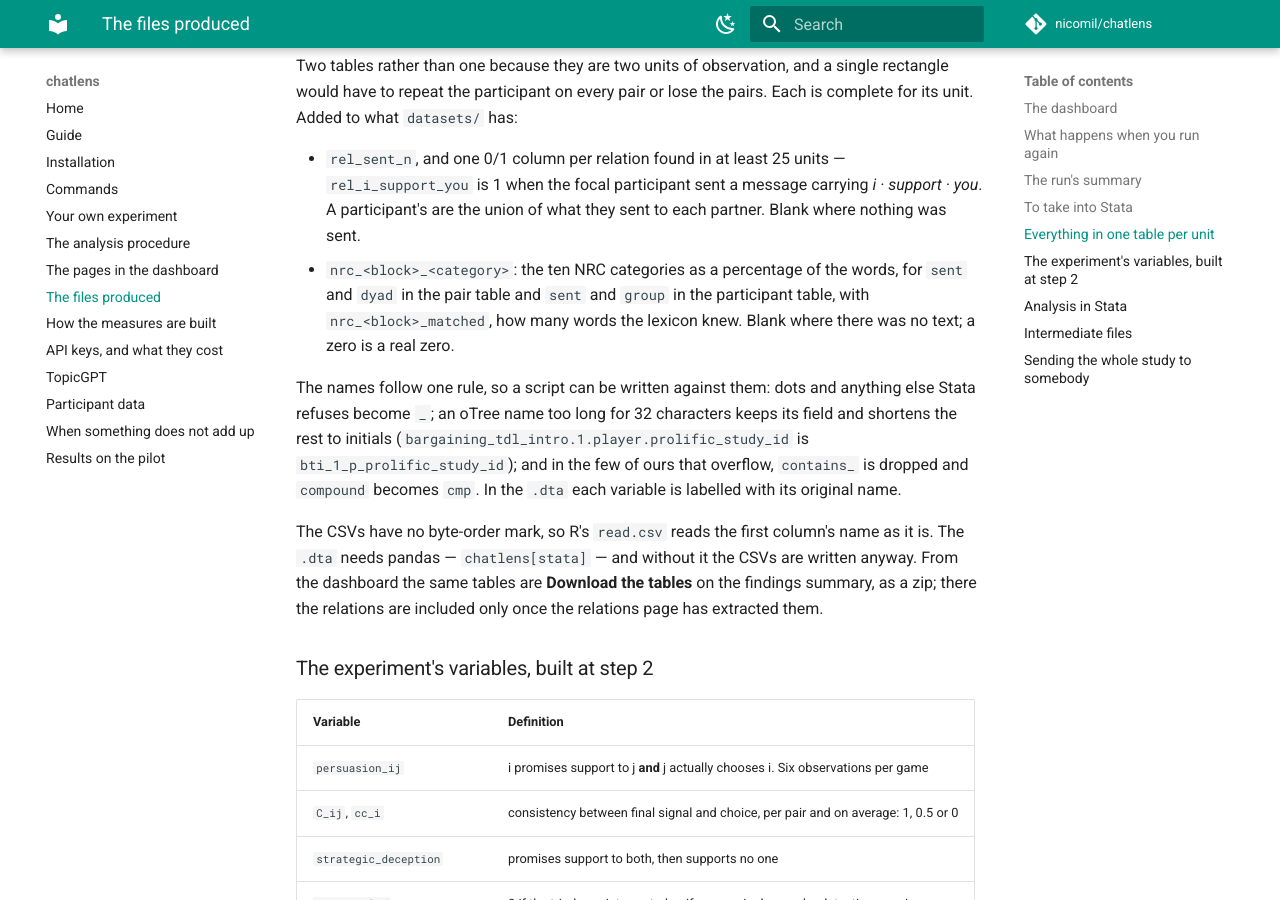
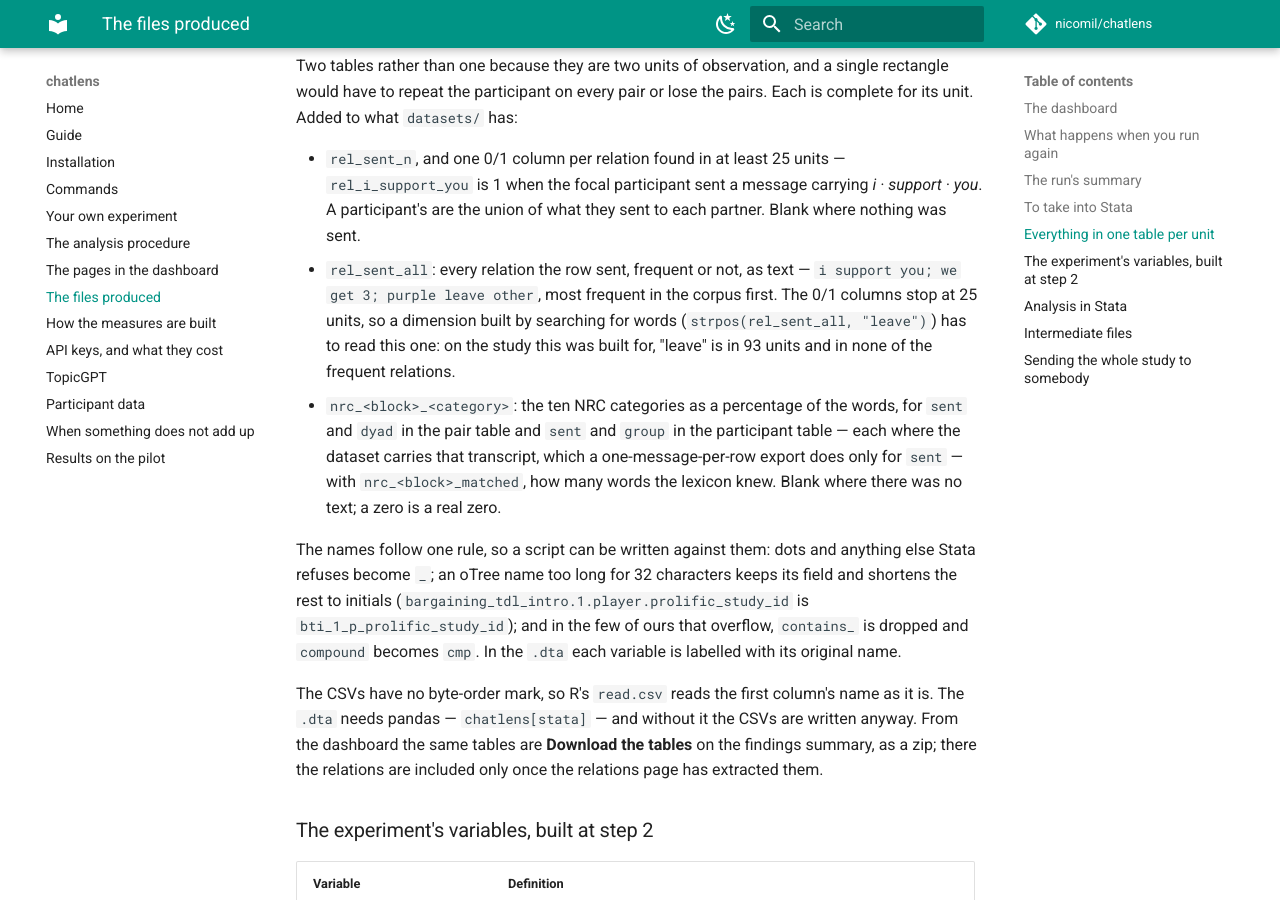
Before and after one commit to nicomil/chatlens, an MkDocs documentation site: the page built from docs/files.md, in a window 1280 px wide and 900 px high, scrolled down 3133 px. Built offline with MkDocs 1.6.1 and Material for MkDocs 9.7.7, drawn with Linux system fonts in a browser that asks for light colours; comment, search, counter and statistics services are not loaded.

Commit message:
feat(tables): rel_sent_all, every relation a row sent, for keyword dimensions
A colleague rebuilding his six RELATIO dimensions from the new tables could
rebuild four. The dimensions are keyword bundles — "agree", "leave", "accept" —
and the only relations in the tables were the seventeen frequent enough for the
relations page to test, in which none of those words occurs. The rare verbs
were not missing from the study: on this corpus "leave" is in 93 units and
"agree" in 5, and neither reaches the 25 units a test needs.

So each row now also carries `rel_sent_all`: every relation it sent, as text,
most frequent in the corpus first — `i support you; we get 3; purple leave
other`. A keyword search reads the same extraction as everything else, rather
than the raw messages, which would be a different measure wearing the same
name. Blank still means no text was sent; `rel_sent_n` separates that from a
row that wrote something and produced no relation.

Also says, in the handbook, that the emotion blocks follow the transcripts a
dataset actually carries: an export of one message per row has only `sent`.

Co-Authored-By: Claude Opus 5 <noreply@anthropic.com>
Claude-Session: https://claude.ai/code/session_01FEhg9w7p5htxprRDbtExzi

```diff
--- a/docs/files.md
+++ b/docs/files.md
@@ -135,10 +135,18 @@ the pairs. Each is complete for its unit. Added to what `datasets/` has:
   `rel_i_support_you` is 1 when the focal participant sent a message carrying
   *i · support · you*. A participant's are the union of what they sent to each
   partner. Blank where nothing was sent.
+- `rel_sent_all`: every relation the row sent, frequent or not, as text —
+  `i support you; we get 3; purple leave other`, most frequent in the corpus
+  first. The 0/1 columns stop at 25 units, so a dimension built by searching
+  for words (`strpos(rel_sent_all, "leave")`) has to read this one: on the
+  study this was built for, "leave" is in 93 units and in none of the frequent
+  relations.
 - `nrc_<block>_<category>`: the ten NRC categories as a percentage of the
   words, for `sent` and `dyad` in the pair table and `sent` and `group` in the
-  participant table, with `nrc_<block>_matched`, how many words the lexicon
-  knew. Blank where there was no text; a zero is a real zero.
+  participant table — each where the dataset carries that transcript, which a
+  one-message-per-row export does only for `sent` — with
+  `nrc_<block>_matched`, how many words the lexicon knew. Blank where there was
+  no text; a zero is a real zero.
 
 The names follow one rule, so a script can be written against them: dots and
 anything else Stata refuses become `_`; an oTree name too long for 32
```
Also changed, not shown: CHANGELOG.md (+4 -1 lines), handbook/files.md (+10 -2 lines), 2 other files.
